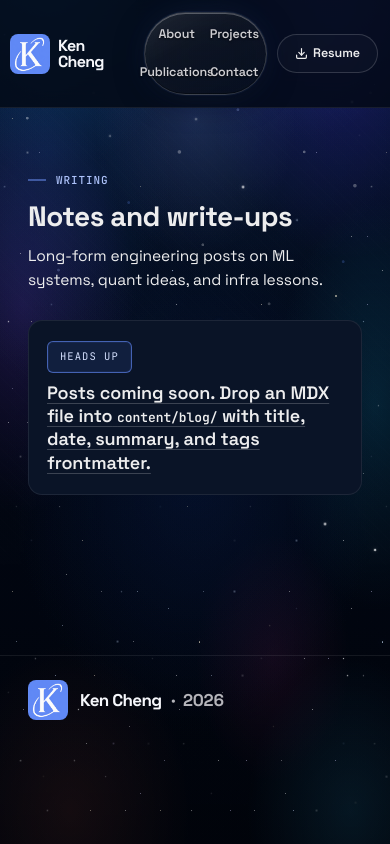
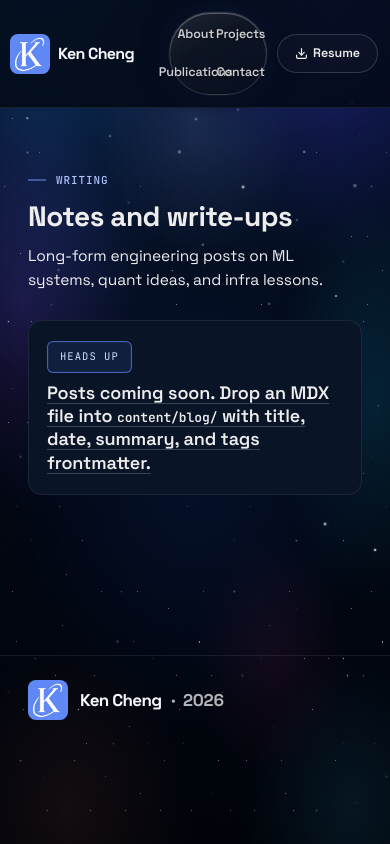
Before and after one commit to kenchengkc/personal-website, a Next.js app: page /blog in a window 390 px wide. Built offline with nearby package versions, Linux system fonts and the light colour scheme.

Commit message:
Refactor mobile navigation behavior in Nav.tsx to improve responsiveness and prevent layout shifts during scroll. Update globals.css to enhance grid properties and prevent text wrapping in the navigation bar for better visual consistency.

```diff
--- a/app/globals.css
+++ b/app/globals.css
@@ -313,6 +313,7 @@ button { font: inherit; cursor: pointer; }
   letter-spacing: -0.04em;
   line-height: 1;
   color: #f6f7fb;
+  white-space: nowrap;
 }
 .v2-footer-brand-line {
   display: inline-flex;
@@ -666,7 +667,9 @@ button { font: inherit; cursor: pointer; }
   .v2-nav:not(.v2-nav--dense) .v2-nav-inner {
     width: 100%;
     max-width: 100%;
-    grid-template-columns: 1fr auto;
+    /* min-content keeps the first track from squeezing to 0 for a frame when
+       the name un-hides (avoids “Ken” / “Cheng” wrap flash vs dense → full). */
+    grid-template-columns: minmax(min-content, 1fr) auto;
     justify-content: stretch;
     padding-left: max(10px, env(safe-area-inset-left, 0px));
     padding-right: max(12px, env(safe-area-inset-right, 0px));
@@ -675,6 +678,8 @@ button { font: inherit; cursor: pointer; }
   .v2-nav:not(.v2-nav--dense) .v2-brand {
     gap: 8px;
     justify-self: end;
+    width: max-content;
+    max-width: 100%;
     /* Pull back from the actions column so the mark doesn’t sit flush in the gap. */
     margin-right: 28px;
   }
--- a/components/sections/Nav.tsx
+++ b/components/sections/Nav.tsx
@@ -23,6 +23,21 @@ const links = [
 ];
 
 const SECTION_IDS = ["home", "projects", "blog", "contact"];
+
+/** Narrow home: hysteresis so dense ↔ full nav doesn’t flip in one scroll band
+ *  (avoids a frame where the grid squeezes and “Ken Cheng” wraps). */
+const MOBILE_NAV_DENSE_ENTER = 66;
+const MOBILE_NAV_DENSE_LEAVE = 78;
+
+function mobileNavDenseFromHeroBottom(
+  heroBottom: number,
+  wasDense: boolean,
+): boolean {
+  if (wasDense) {
+    return heroBottom < MOBILE_NAV_DENSE_LEAVE;
+  }
+  return heroBottom < MOBILE_NAV_DENSE_ENTER;
+}
 
 export function Nav() {
   const pathname = usePathname();
@@ -59,7 +74,12 @@ export function Nav() {
       window.requestAnimationFrame(() => {
         const hero = document.getElementById("home");
         if (!hero) return;
-        setNavDense(hero.getBoundingClientRect().bottom < 72);
+        setNavDense((dense) =>
+          mobileNavDenseFromHeroBottom(
+            hero.getBoundingClientRect().bottom,
+            dense,
+          ),
+        );
       });
     }
   }
@@ -185,7 +205,12 @@ export function Nav() {
       }
       const hero = document.getElementById("home");
       if (!hero) return;
-      setNavDense(hero.getBoundingClientRect().bottom < 72);
+      setNavDense((dense) =>
+        mobileNavDenseFromHeroBottom(
+          hero.getBoundingClientRect().bottom,
+          dense,
+        ),
+      );
     };
     onScroll();
     window.addEventListener("scroll", onScroll, { passive: true });
```
